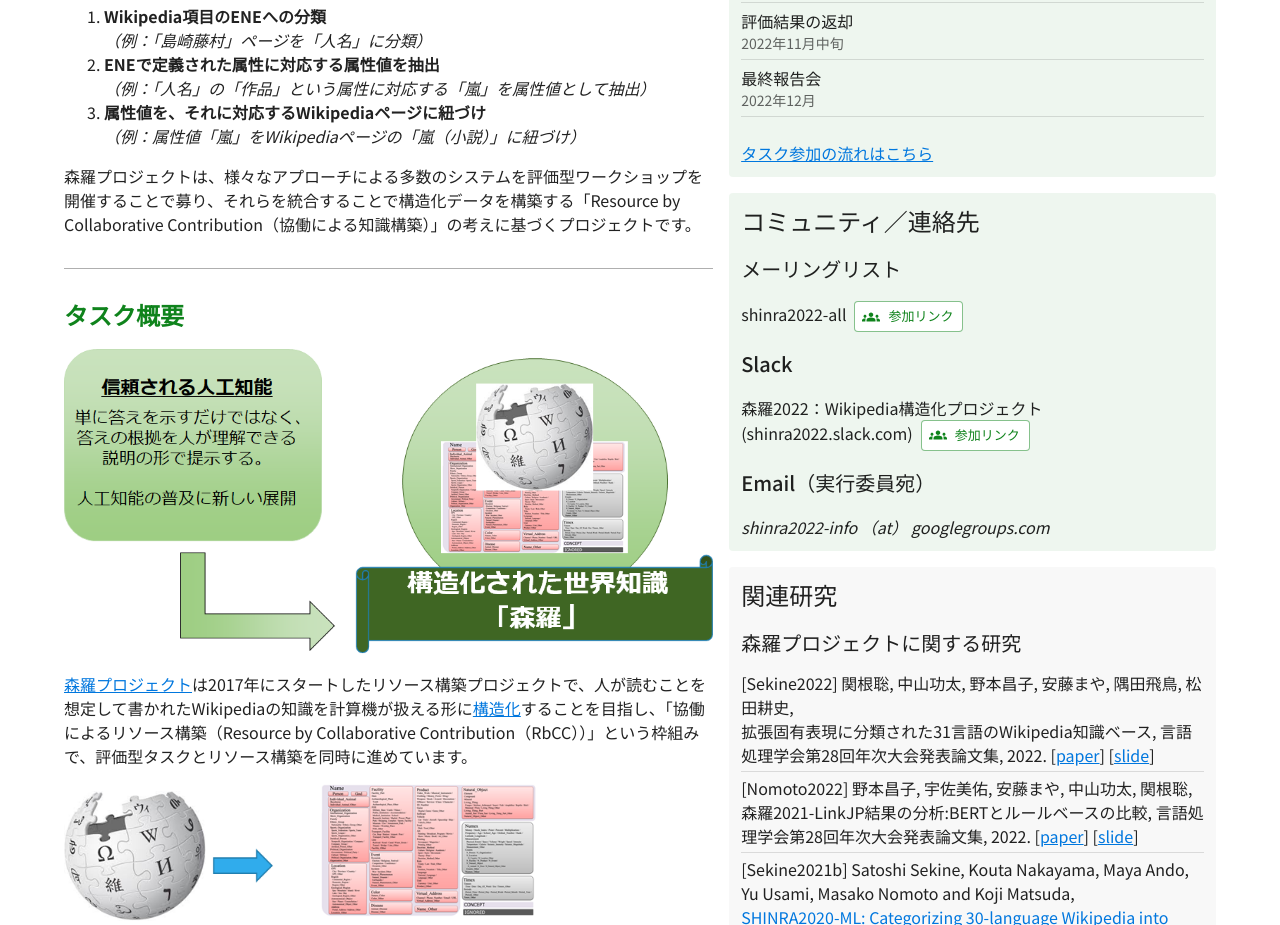
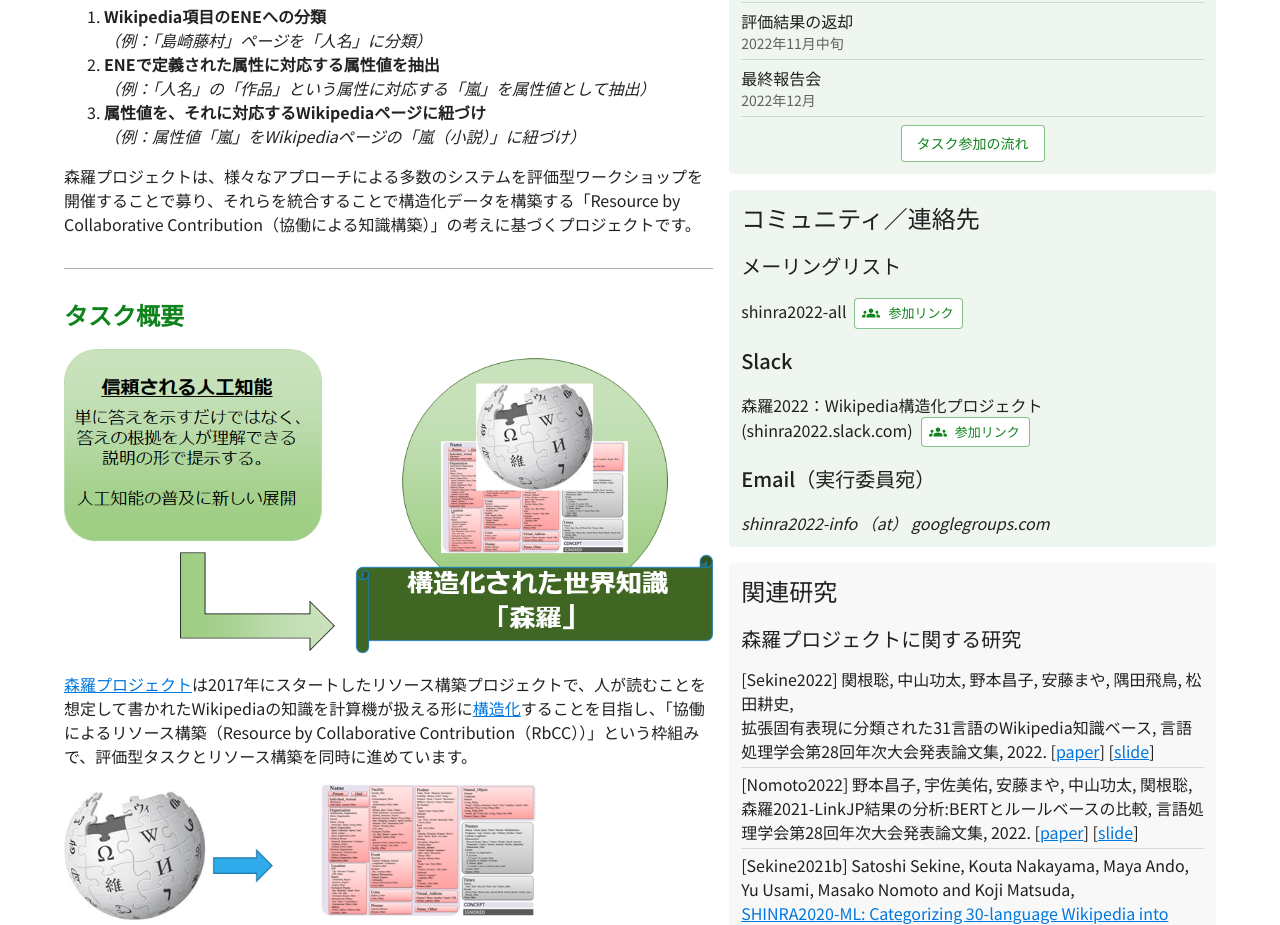
Before and after one commit to besna-institute/udagawa-shinra-project, a Next.js app: page / in a window 1280 px wide. Shown: the part 1300-2225 px from the top of the page. Built offline with nearby package versions, Linux system fonts and the light colour scheme.

Commit message:
Use NavigationLink

```diff
--- a/pages/index.tsx
+++ b/pages/index.tsx
@@ -713,9 +713,16 @@
               { title: "最終報告会", time: "2022年12月" },
             ]}
           />
-          <p>
-            <Link href="/join">タスク参加の流れはこちら</Link>
-          </p>
+          <div
+            style={{
+              display: "flex",
+              flexFlow: "wrap",
+              justifyContent: "space-evenly",
+              padding: "0 1rem",
+            }}
+          >
+            <NavigationLink href="/join">タスク参加の流れ</NavigationLink>
+          </div>
         </ContentBox>
         <ContentBox
           style={{
```
